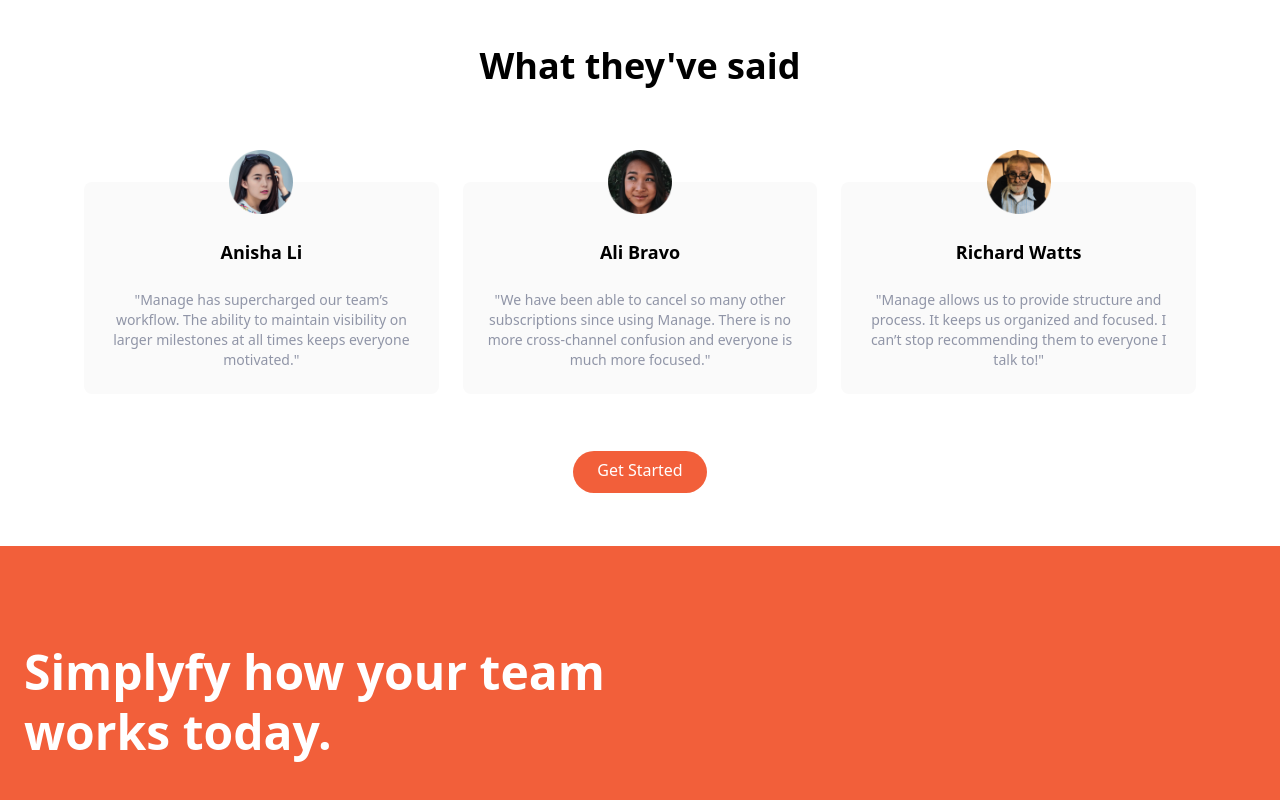
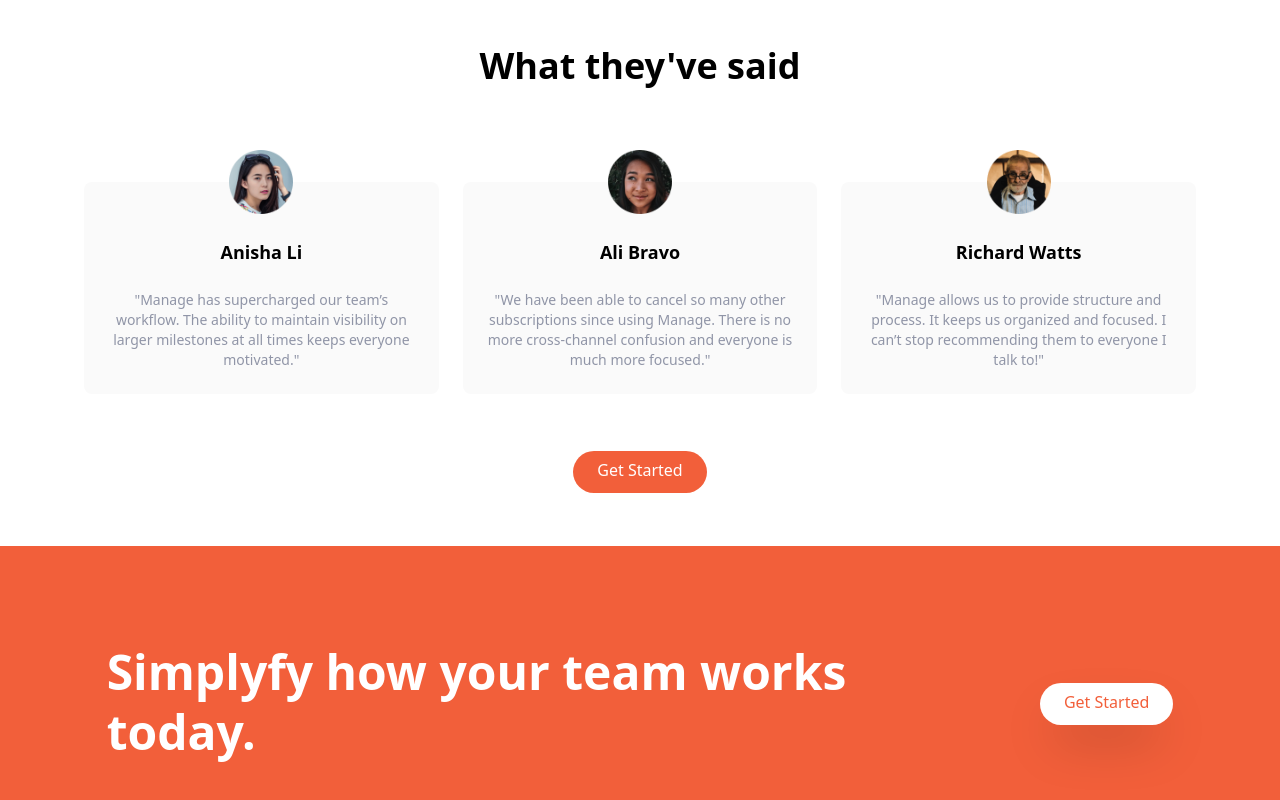
Before and after one commit to Laidoffworkerlearnstocode/tailWindCssCrashCourse, a website: page src/index.html in a window 1280 px wide. Shown: the part 1222-2022 px from the top of the page. Drawn offline with Linux system fonts and the light colour scheme.

Commit message:
Adjust CTA section add md:max-w-full

```diff
--- a/src/index.html
+++ b/src/index.html
@@ -200,11 +200,18 @@
     <!-- CTA section -->
     <section id="CTA" class="bg-brightRed">
         <!-- Flex container -->
-        <div class="container flex flex-col items-center justify-between px-6 py-24 space-y-12 md:flex-row md:space-y-0">
-            <h2 class="text-5xl font-bold leading-tight text-center text-white md:max-w-2xl md:text-left">
+        <div class="container flex flex-col items-center justify-around px-6 py-24 space-y-12 md:flex-row md:space-y-0 md:max-w-full">
+            <!-- Heading -->
+            <h2 class="text-5xl font-bold leading-tight text-center text-white md:max-w-3xl md:text-left">
                 Simplyfy how your team works today.
             </h2>
-
+            <!-- button -->
+            <div>
+                <a class="p-3 px-6 pt-2 text-brightRed bg-white rounded-full baseline
+                shadow-2xl hover:bg-gray-500">
+                    Get Started
+                </a>
+            </div>
         </div>
     </section>
 </body>
```
Also changed, not shown: dist/output.css.
